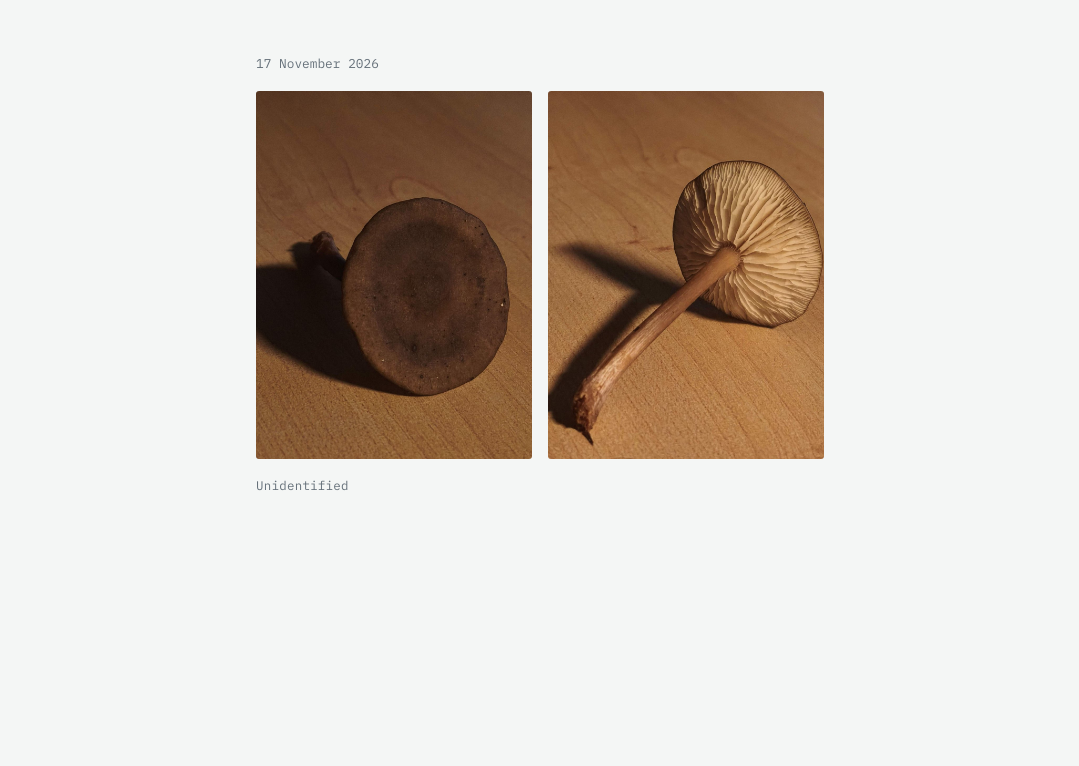
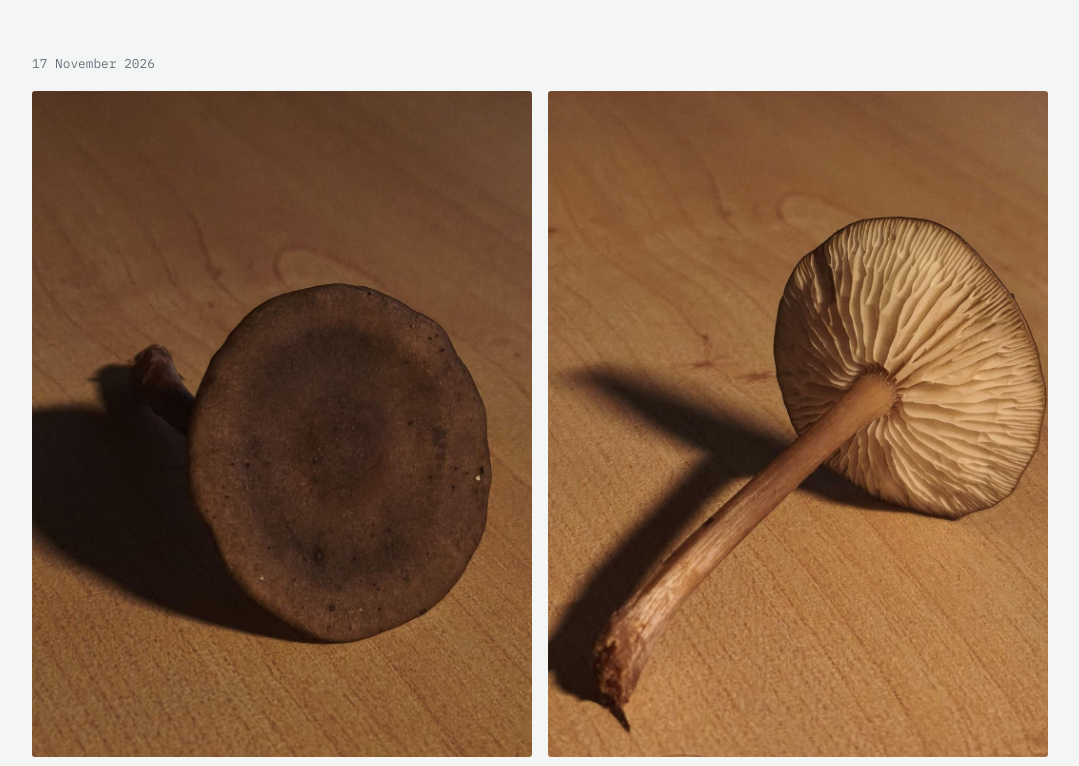
Before and after one commit to thomas-notebook/thomas-notebook.github.io, a plain HTML site: page fungi/index.html in a window 1280 px wide. Shown: the part 163-929 px from the top of the page, without its empty margins (100-1179 px from the left). Before the commit the page ends 800 px from the top, so only its background shows below. Drawn offline with Linux system fonts and the light colour scheme.

Commit message:
Larger text on big screens, wider Fungi page
Co-Authored-By: Claude Opus 5.5 <noreply@anthropic.com>
Claude-Session: https://claude.ai/code/session_016V1rHpZf92XCLuNEPwJpux

```diff
--- a/fungi/index.html
+++ b/fungi/index.html
@@ -11,7 +11,7 @@
 <link rel="stylesheet" href="../style.css">
 </head>
 <body>
-<main class="wrap">
+<main class="wrap wide">
   <header class="site">
     <a class="back" href="../">← Thomas</a>
     <h1>Fungi</h1>
--- a/style.css
+++ b/style.css
@@ -25,7 +25,11 @@ body {
   margin: 0; background: var(--paper); color: var(--ink);
   font-family: var(--font-body); font-size: 1.075rem; line-height: 1.7;
 }
-.wrap { max-width: 38rem; margin: 0 auto; padding: 3.5rem 1.25rem 5rem; }
+.wrap { max-width: 35.5em; margin: 0 auto; padding: 3.5rem 1.25rem 5rem; }
+/* wider frame for photo pages: images don't have a line-length limit */
+.wrap.wide { max-width: 66rem; }
+@media (min-width: 1024px) { body { font-size: 1.2rem; } .photos { gap: 1.5rem; } }
+@media (min-width: 1600px) { body { font-size: 1.28rem; } }
 .site { display: grid; gap: .35rem; padding-bottom: 2rem; border-bottom: 1px solid var(--rule); }
 .site h1 { font-size: 1.6rem; font-weight: 600; margin: 0; letter-spacing: -.01em; }
 .site p { margin: 0; color: var(--muted); }
```
